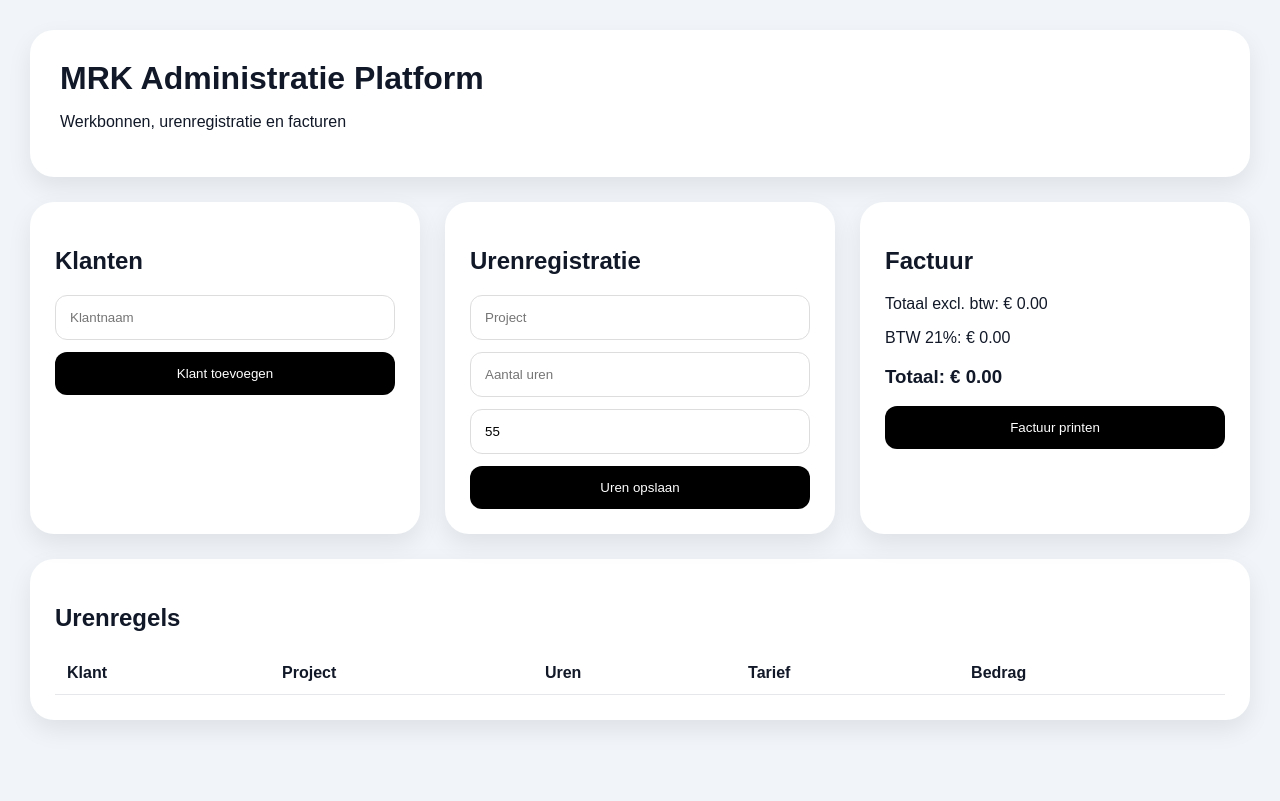
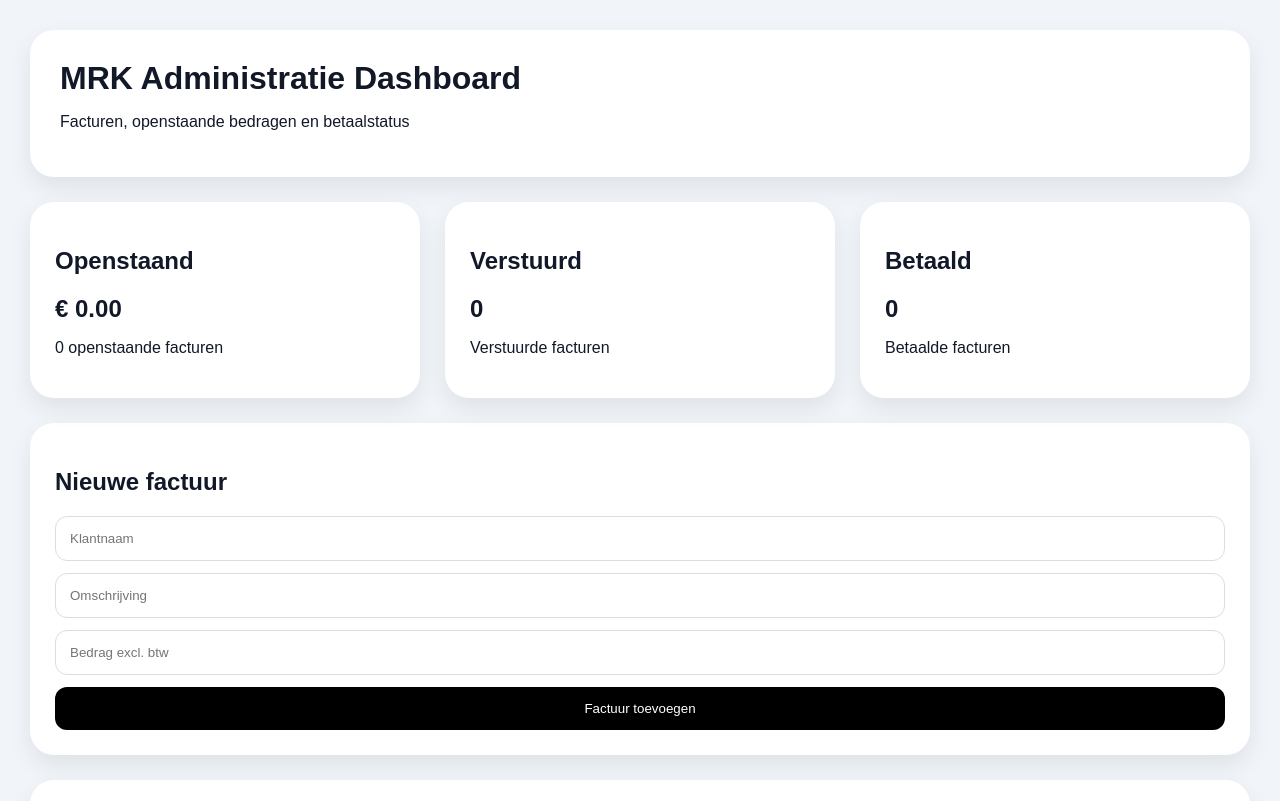
Before and after one commit to mrkaannemersbedrijf/MRK-Platform, a React (Vite) app: page / in a window 1280 px wide. Shown: the top 801 px of the page. Built offline with nearby package versions, Linux system fonts and the light colour scheme.

Commit message:
Update App.jsx

```diff
--- a/src/App.jsx
+++ b/src/App.jsx
@@ -1,54 +1,77 @@
-
 import { useState } from "react";
 
 export default function App() {
-  const [klanten, setKlanten] = useState([]);
-  const [uren, setUren] = useState([]);
+  const [facturen, setFacturen] = useState([]);
+  const [klant, setKlant] = useState("");
+  const [omschrijving, setOmschrijving] = useState("");
+  const [bedrag, setBedrag] = useState("");
 
-  const [klant, setKlant] = useState("");
-  const [project, setProject] = useState("");
-  const [aantalUren, setAantalUren] = useState("");
-  const [tarief, setTarief] = useState("55");
+  const openstaand = facturen.filter((f) => f.status === "Openstaand");
+  const verstuurd = facturen.filter((f) => f.status === "Verstuurd");
+  const betaald = facturen.filter((f) => f.status === "Betaald");
 
-  const totaal = uren.reduce(
-    (som, regel) => som + Number(regel.uren) * Number(regel.tarief),
+  const totaalOpenstaand = openstaand.reduce(
+    (som, f) => som + Number(f.bedrag),
     0
   );
 
-  function klantToevoegen() {
-    if (!klant) return;
+  function factuurToevoegen() {
+    if (!klant || !omschrijving || !bedrag) return;
 
-    setKlanten([...klanten, klant]);
-    setKlant("");
-  }
-
-  function urenToevoegen() {
-    if (!project || !aantalUren) return;
-
-    setUren([
-      ...uren,
+    setFacturen([
+      ...facturen,
       {
+        id: Date.now(),
+        nummer: `MRK-${facturen.length + 1}`,
         klant,
-        project,
-        uren: aantalUren,
-        tarief,
+        omschrijving,
+        bedrag,
+        status: "Openstaand",
       },
     ]);
 
-    setProject("");
-    setAantalUren("");
+    setKlant("");
+    setOmschrijving("");
+    setBedrag("");
+  }
+
+  function statusWijzigen(id, nieuweStatus) {
+    setFacturen(
+      facturen.map((f) =>
+        f.id === id ? { ...f, status: nieuweStatus } : f
+      )
+    );
   }
 
   return (
     <div className="app">
       <header>
-        <h1>MRK Administratie Platform</h1>
-        <p>Werkbonnen, urenregistratie en facturen</p>
+        <h1>MRK Administratie Dashboard</h1>
+        <p>Facturen, openstaande bedragen en betaalstatus</p>
       </header>
 
       <section className="cards">
         <div className="card">
-          <h2>Klanten</h2>
+          <h2>Openstaand</h2>
+          <h1>€ {totaalOpenstaand.toFixed(2)}</h1>
+          <p>{openstaand.length} openstaande facturen</p>
+        </div>
+
+        <div className="card">
+          <h2>Verstuurd</h2>
+          <h1>{verstuurd.length}</h1>
+          <p>Verstuurde facturen</p>
+        </div>
+
+        <div className="card">
+          <h2>Betaald</h2>
+          <h1>{betaald.length}</h1>
+          <p>Betaalde facturen</p>
+        </div>
+      </section>
+
+      <section className="card wide">
+        <h2>Nieuwe factuur</h2>
 
         <input
           placeholder="Klantnaam"
@@ -56,92 +79,54 @@ export default function App() {
           onChange={(e) => setKlant(e.target.value)}
         />
 
-          <button onClick={klantToevoegen}>
-            Klant toevoegen
-          </button>
-
-          <ul>
-            {klanten.map((k, index) => (
-              <li key={index}>{k}</li>
-            ))}
-          </ul>
-        </div>
-
-        <div className="card">
-          <h2>Urenregistratie</h2>
-
         <input
-            placeholder="Project"
-            value={project}
-            onChange={(e) => setProject(e.target.value)}
+          placeholder="Omschrijving"
+          value={omschrijving}
+          onChange={(e) => setOmschrijving(e.target.value)}
         />
 
         <input
-            placeholder="Aantal uren"
+          placeholder="Bedrag excl. btw"
           type="number"
-            value={aantalUren}
-            onChange={(e) => setAantalUren(e.target.value)}
+          value={bedrag}
+          onChange={(e) => setBedrag(e.target.value)}
         />
 
-          <input
-            placeholder="Uurtarief"
-            type="number"
-            value={tarief}
-            onChange={(e) => setTarief(e.target.value)}
-          />
-
-          <button onClick={urenToevoegen}>
-            Uren opslaan
-          </button>
-        </div>
-
-        <div className="card">
-          <h2>Factuur</h2>
-
-          <p>
-            Totaal excl. btw:
-            € {totaal.toFixed(2)}
-          </p>
-
-          <p>
-            BTW 21%:
-            € {(totaal * 0.21).toFixed(2)}
-          </p>
-
-          <h3>
-            Totaal:
-            € {(totaal * 1.21).toFixed(2)}
-          </h3>
-
-          <button onClick={() => window.print()}>
-            Factuur printen
-          </button>
-        </div>
+        <button onClick={factuurToevoegen}>Factuur toevoegen</button>
       </section>
 
       <section className="card wide">
-        <h2>Urenregels</h2>
+        <h2>Facturen overzicht</h2>
 
         <table>
           <thead>
             <tr>
+              <th>Factuurnr.</th>
               <th>Klant</th>
-              <th>Project</th>
-              <th>Uren</th>
-              <th>Tarief</th>
+              <th>Omschrijving</th>
               <th>Bedrag</th>
+              <th>Status</th>
             </tr>
           </thead>
 
           <tbody>
-            {uren.map((regel, index) => (
-              <tr key={index}>
-                <td>{regel.klant}</td>
-                <td>{regel.project}</td>
-                <td>{regel.uren}</td>
-                <td>€ {regel.tarief}</td>
+            {facturen.map((factuur) => (
+              <tr key={factuur.id}>
+                <td>{factuur.nummer}</td>
+                <td>{factuur.klant}</td>
+                <td>{factuur.omschrijving}</td>
+                <td>€ {Number(factuur.bedrag).toFixed(2)}</td>
                 <td>
-                  € {(regel.uren * regel.tarief).toFixed(2)}
+                  <select
+                    value={factuur.status}
+                    onChange={(e) =>
+                      statusWijzigen(factuur.id, e.target.value)
+                    }
+                  >
+                    <option>Openstaand</option>
+                    <option>Verstuurd</option>
+                    <option>Betaald</option>
+                  </select>
                 </td>
               </tr>
             ))}
```
Lines whose indentation alone changed are shown as unchanged.
